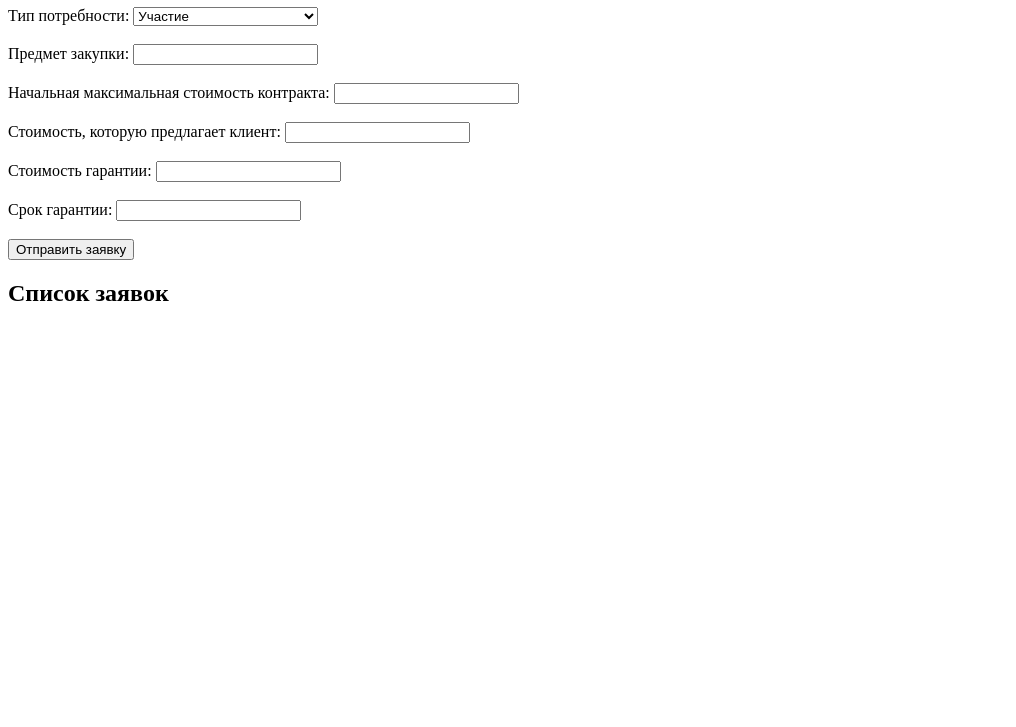
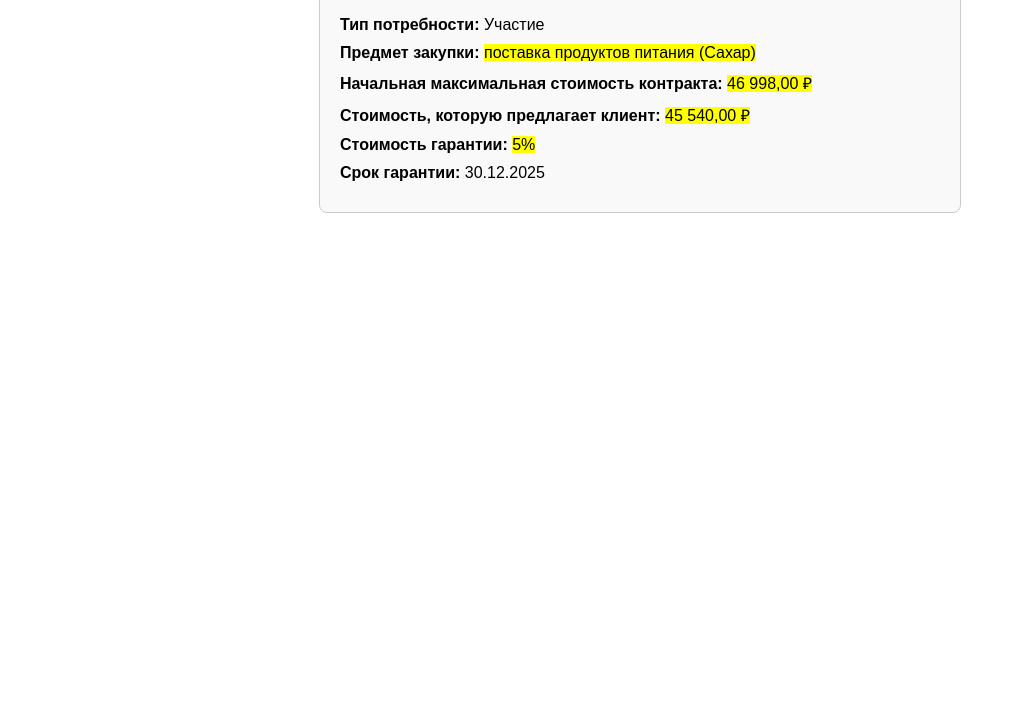
Before and after one commit to VladHutor/work2, a plain HTML site: page index.html in a window 1280 px wide. Shown: the part 73-800 px from the top of the page, without its empty margins (0-1016 px from the left). Drawn offline with Linux system fonts and the light colour scheme.

Commit message:
Update index.html

```diff
--- a/index.html
+++ b/index.html
@@ -3,60 +3,65 @@
 <head>
     <meta charset="UTF-8">
     <meta name="viewport" content="width=device-width, initial-scale=1.0">
-    <title>Тестовый сайт заявок</title>
+    <title>Тестовый сайт с заявкой</title>
+    <style>
+        body {
+            font-family: Arial, sans-serif;
+            margin: 20px;
+        }
+        .application {
+            border: 1px solid #ccc;
+            padding: 20px;
+            max-width: 600px;
+            margin: 0 auto;
+            background-color: #f9f9f9;
+            border-radius: 8px;
+        }
+        .application h2 {
+            margin-top: 0;
+        }
+        .application p {
+            margin: 10px 0;
+        }
+        .highlight {
+            background-color: yellow;
+        }
+    </style>
 </head>
 <body>
-    <h1>Форма заявки на закупку</h1>
-    <form id="purchaseForm">
-        <label for="needType">Тип потребности:</label>
-        <select id="needType" name="needType">
-            <option value="participation">Участие</option>
-            <option value="execution">Исполнение</option>
-            <option value="overprovision">Переобеспечение</option>
-            <option value="guarantee">Гарантийное обеспечение</option>
-        </select><br><br>
-
-        <label for="purchaseSubject">Предмет закупки:</label>
-        <input type="text" id="purchaseSubject" name="purchaseSubject" required><br><br>
-
-        <label for="maxContractPrice">Начальная максимальная стоимость контракта:</label>
-        <input type="text" id="maxContractPrice" name="maxContractPrice" required><br><br>
-
-        <label for="clientOfferPrice">Стоимость, которую предлагает клиент:</label>
-        <input type="text" id="clientOfferPrice" name="clientOfferPrice" required><br><br>
-
-        <label for="guaranteeAmount">Стоимость гарантии:</label>
-        <input type="text" id="guaranteeAmount" name="guaranteeAmount" required><br><br>
-
-        <label for="guaranteePeriod">Срок гарантии:</label>
-        <input type="text" id="guaranteePeriod" name="guaranteePeriod" required><br><br>
-
-        <button type="submit">Отправить заявку</button>
-    </form>
-
-    <h2>Список заявок</h2>
-    <ul id="applicationsList"></ul>
+    <div class="application">
+        <h2>Заявка от клиента</h2>
+        <p><strong>Тип потребности:</strong> <span id="needType">Участие</span></p>
+        <p><strong>Предмет закупки:</strong> <span id="purchaseSubject">поставка продуктов питания (Сахар)</span></p>
+        <p><strong>Начальная максимальная стоимость контракта:</strong> <span id="maxContractPrice">46 998,00 ₽</span></p>
+        <p><strong>Стоимость, которую предлагает клиент:</strong> <span id="clientOfferPrice">45 540,00 ₽</span></p>
+        <p><strong>Стоимость гарантии:</strong> <span id="guaranteeAmount">5%</span></p>
+        <p><strong>Срок гарантии:</strong> <span id="guaranteePeriod">30.12.2025</span></p>
+    </div>
 
     <script>
-        document.getElementById('purchaseForm').addEventListener('submit', function(event) {
-            event.preventDefault();
+        // Функция для выделения различий
+        function highlightDifferences(elementId, procurementValue) {
+            const element = document.getElementById(elementId);
+            if (element && element.textContent.trim() !== procurementValue) {
+                element.classList.add('highlight');
+                element.title = `На сайте гос. закупок: ${procurementValue}`;
+            }
+        }
 
-            const application = {
-                needType: document.getElementById('needType').value,
-                purchaseSubject: document.getElementById('purchaseSubject').value,
-                maxContractPrice: document.getElementById('maxContractPrice').value,
-                clientOfferPrice: document.getElementById('clientOfferPrice').value,
-                guaranteeAmount: document.getElementById('guaranteeAmount').value,
-                guaranteePeriod: document.getElementById('guaranteePeriod').value
-            };
+        // Пример данных с сайта гос. закупок (для тестирования)
+        const procurementData = {
+            purchaseSubject: 'поставка продуктов питания (Мука)',
+            maxPrice: '47 000,00 ₽',
+            clientOfferPrice: '45 500,00 ₽',
+            guaranteeAmount: '10%',
+        };
 
-            const li = document.createElement('li');
-            li.textContent = JSON.stringify(application);
-            document.getElementById('applicationsList').appendChild(li);
-
-            // Очистка формы
-            document.getElementById('purchaseForm').reset();
-        });
+        // Выделяем различия
+        highlightDifferences('purchaseSubject', procurementData.purchaseSubject);
+        highlightDifferences('maxContractPrice', procurementData.maxPrice);
+        highlightDifferences('clientOfferPrice', procurementData.clientOfferPrice);
+        highlightDifferences('guaranteeAmount', procurementData.guaranteeAmount);
     </script>
 </body>
 </html>
```
